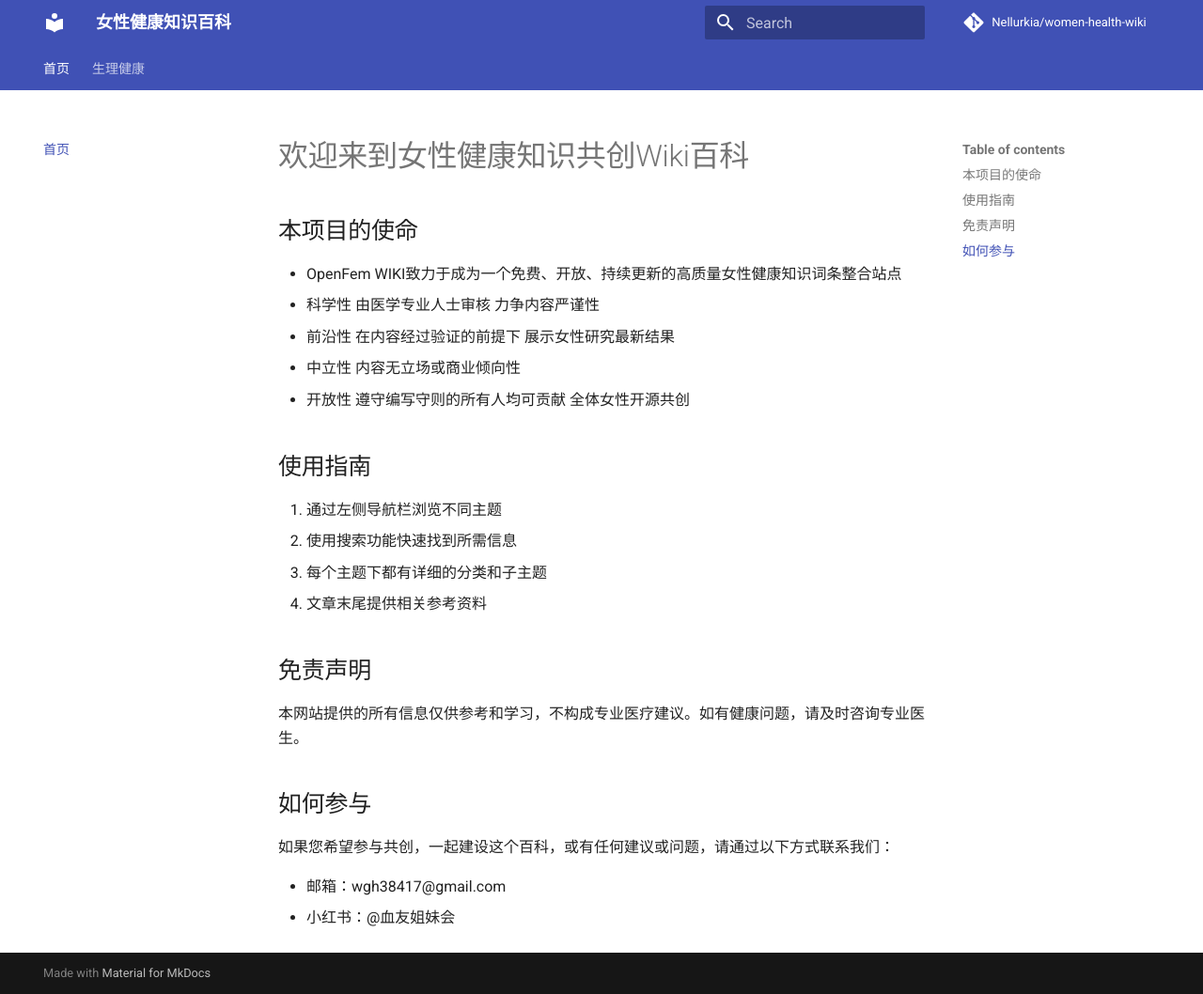
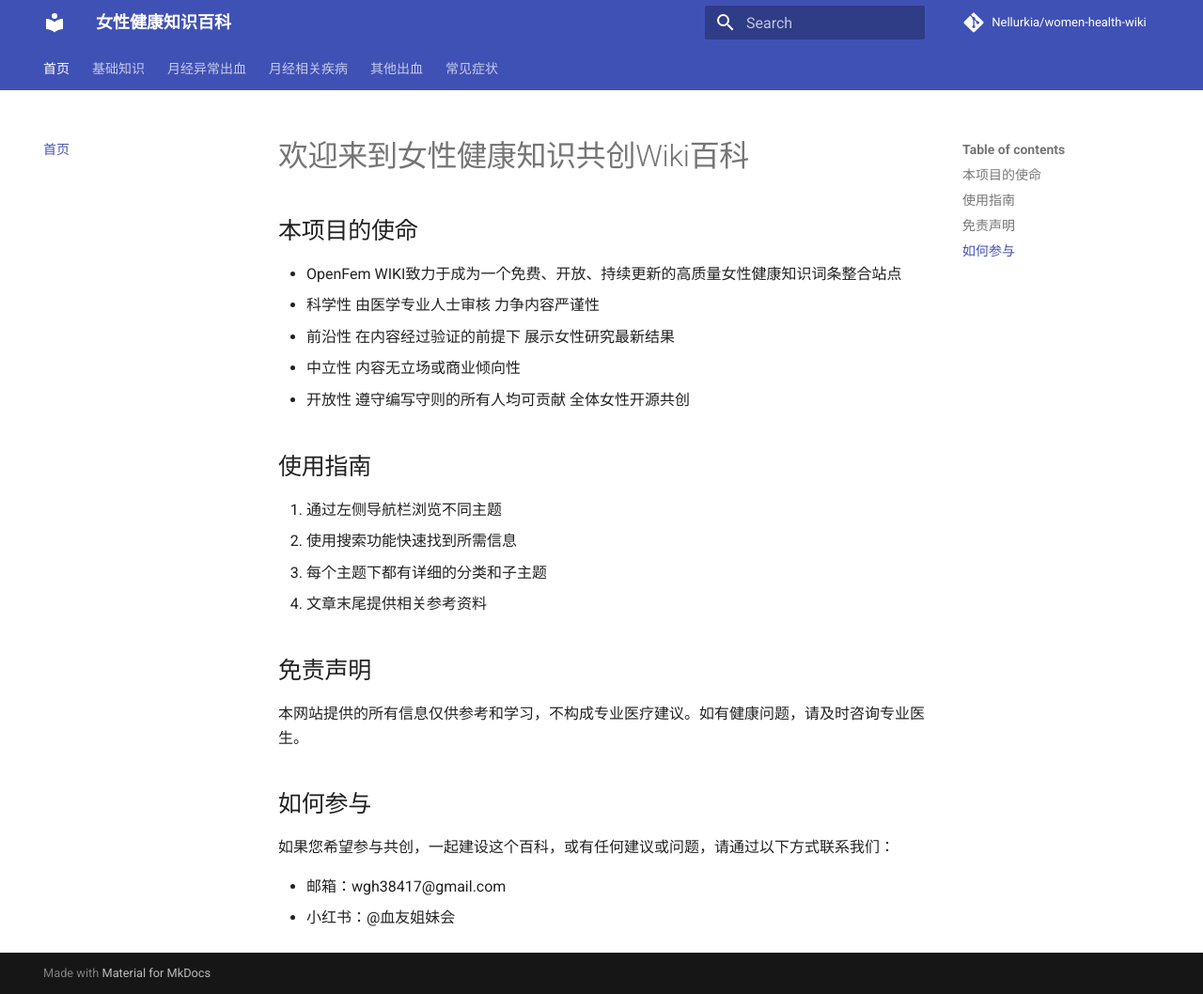
Before and after one commit to Nellurkia/women-health-wiki, an MkDocs documentation site: the page built from docs/index.md, in a window 1280 px wide and 1058 px high. Shown: the whole window at 94% size. Built offline with MkDocs 1.6.1 and Material for MkDocs 9.7.7, drawn with Linux system fonts in a browser that asks for light colours; comment, search, counter and statistics services are not loaded; some of the changed lines change nothing that is shown.

Commit message:
Add files via upload

```diff
--- a/mkdocs.yml
+++ b/mkdocs.yml
@@ -16,10 +16,115 @@ theme:
 
 nav:
   - 首页: index.md
-  - 生理健康:
-    - 月经周期: physiology/menstrual-cycle.md
-    - 子宫内膜异位症（测试页面）: physiology/neiyizheng.md
-    - 月经用品: physiology/menstrual-pad.md
+
+  - 基础知识:
+    - 月经周期: basic/menstrual-cycle.md
+
+  - 月经异常出血:
+    - 按表现划分:
+      - 月经量过多: aub/hmb.md
+      - 月经量过少: aub/menstrual-cycle.md
+      - 月经频发: aub/menstrual-cycle.md
+      - 月经稀发: aub/menstrual-cycle.md
+      - 月经不规则: aub/menstrual-cycle.md
+      - 周期延长或缩短: aub/menstrual-cycle.md
+      - 经期延长或缩短: aub/menstrual-cycle.md
+      - 闭经: aub/menstrual-cycle.md
+    - 按年龄划分:
+      - 青春期: aub/menstrual-cycle.md
+      - 育龄期: aub/menstrual-cycle.md
+      - 围绝经期: aub/menstrual-cycle.md
+
+  - 月经相关疾病:
+
+    - 子宫内膜相关疾病:
+      - 子宫内膜异位症: physiology/neiyizheng.md
+      - 子宫内膜息肉: physiology/endometrial-polyps.md
+      - 子宫内膜炎: physiology/endometritis.md
+      - 子宫内膜增生: physiology/endometrial-hyperplasia.md
+      - 子宫腺肌症: physiology/adenomyosis.md
+      - 子宫肌瘤: physiology/uterine-fibroids.md
+    - 排卵障碍:
+      - 多囊卵巢综合征: physiology/pcos.md
+      - 青春期排卵障碍: physiology/adolescent-ovulation-disorder.md
+      - 卵巢早衰: physiology/premature-ovarian-failure.md
+      - 围绝经期综合征: physiology/perimenopausal-syndrome.md
+      - 功能失调性子宫出血: physiology/dysfunctional-uterine-bleeding.md
+
+    - 激素紊乱:
+      - 甲状腺异常: physiology/thyroid-disorders.md
+      - 泌乳素异常: physiology/prolactin-disorders.md
+      - 垂体异常: physiology/pituitary-disorders.md
+      - 原发性下丘脑闭经: physiology/primary-hypothalamic-amenorrhea.md
+    - 出血性疾病:
+      - 血友病: physiology/hemophilia.md
+      - 血管性血友病: physiology/von-willebrand-disease.md
+      - 血小板相关疾病: physiology/platelet-disorders.md
+      - 罕见凝血因子缺乏: physiology/rare-coagulation-factor-deficiency.md
+      - 弥散性血管内凝血: physiology/disseminated-intravascular-coagulation.md
+      - 重度肝脏疾病: physiology/severe-liver-disease.md
+      - 形成循环性抗凝物质: physiology/circulating-anticoagulants.md
+    - 炎症相关:
+      - 盆腔炎: physiology/pelvic-inflammatory-disease.md
+      - 子宫内膜炎: physiology/endometritis.md
+      - 宫颈炎: physiology/cervicitis.md
+      - HPV感染: physiology/hpv-infection.md
+      - 宫颈息肉: physiology/cervical-polyps.md
+      - 阴道炎: physiology/vaginitis.md
+      - 尿道炎: physiology/urethritis.md
+      - 尿道感染: physiology/urinary-tract-infection.md
+    - 子宫疾病:
+      - 子宫粘连: physiology/uterine-adhesions.md
+      - 子宫脱垂: physiology/uterine-prolapse.md
+      - 纵隔子宫: physiology/septate-uterus.md
+    - 卵巢:
+      - 卵巢囊肿（破裂）: physiology/ovarian-cysts.md
+      - 黄体囊肿（破裂）: physiology/corpus-luteum-cysts.md
+      - 卵巢发育不良: physiology/ovarian-dysgenesis.md
+    - 输卵管:
+      - 输卵管炎: physiology/salpingitis.md
+      - 输卵管积液: physiology/hydrosalpinx.md
+      - 输卵管囊肿: physiology/fallopian-tube-cysts.md
+
+  - 其他出血:
+    - 宫内节育器相关出血: otherbleed/iud-bleeding.md
+    - 经间出血:
+      - 排卵期出血: otherbleed/ovulatory-bleeding.md
+    - 妊娠相关:
+      - 子宫异位妊娠: otherbleed/ectopic-pregnancy.md
+      - 产程大出血: otherbleed/labor-hemorrhage.md
+      - 产后出血，产经: otherbleed/postpartum-bleeding.md
+      - 早期流产、流产后出血: otherbleed/early-miscarriage-bleeding.md
+      - 习惯性流产: otherbleed/recurrent-miscarriage.md
+      - 瘢痕子宫: otherbleed/scarred-uterus.md
+    - 闭经相关出血: otherbleed/amenorrhea-bleeding.md
+    - 药物导致的异常出血:
+      - 紧急避孕药: otherbleed/emergency-contraception-bleeding.md
+      - 短效避孕药: otherbleed/oral-contraception-bleeding.md
+    - 盆腔粘连: otherbleed/pelvic-adhesions.md
+    - 子宫肥大: otherbleed/uterine-hypertrophy.md
+    - 癌症:
+      - 子宫内膜癌: otherbleed/endometrial-cancer.md
+      - 卵巢癌: otherbleed/ovarian-cancer.md
+      - 宫颈癌: otherbleed/cervical-cancer.md
+      - 外阴癌: otherbleed/vulvar-cancer.md
+      - 绒毛膜癌: otherbleed/choriocarcinoma.md
+      - 阴道癌: otherbleed/vaginal-cancer.md
+    - 性传播疾病:
+      - 梅毒: otherbleed/syphilis.md
+      - 艾滋病: otherbleed/hiv-aids.md
+      - 淋病: otherbleed/gonorrhea.md
+      - 沙眼衣原体: otherbleed/chlamydia.md
+      - 软下疳: otherbleed/chancroid.md
+      - 尖锐湿疣: otherbleed/genital-warts.md
+      - 性病性淋巴肉芽肿: otherbleed/lymphogranuloma-venereum.md
+      - 生殖器疱疹: otherbleed/genital-herpes.md
+
+
+  - 常见症状:
+    - 痛经: symptom/menstrual-cycle.md
+    # - 经前期综合征: symptom/menstrual-cycle.md
+
 
 markdown_extensions:
   - pymdownx.highlight
```
